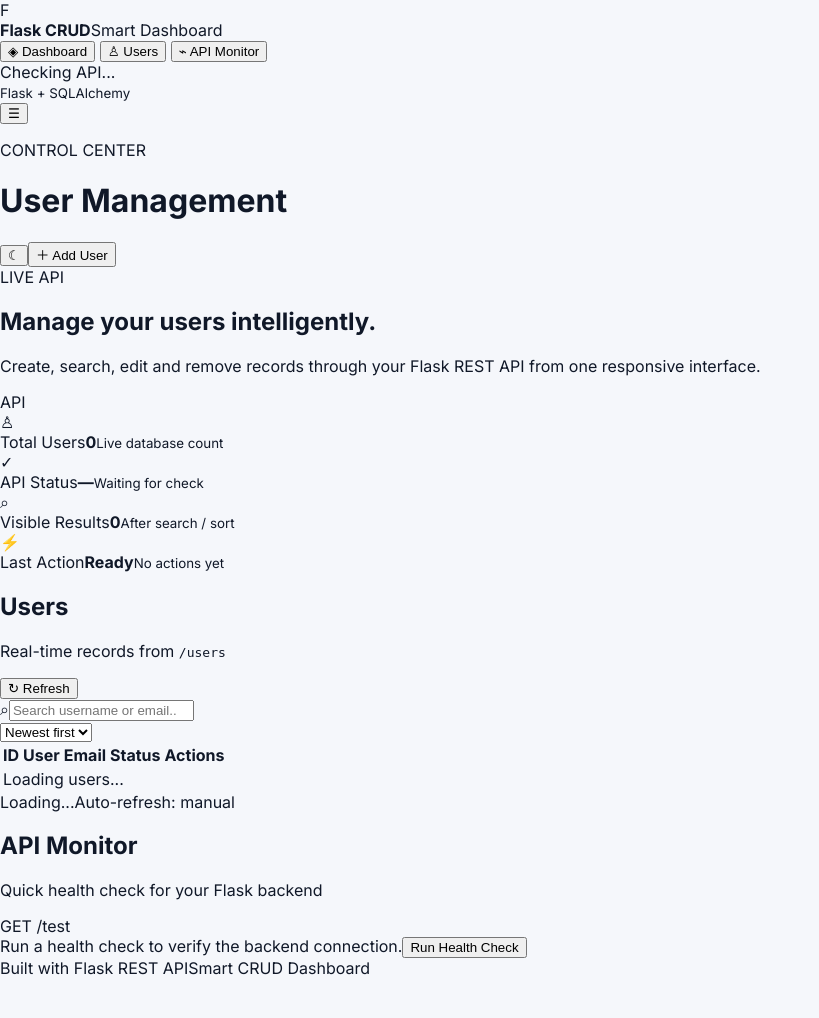
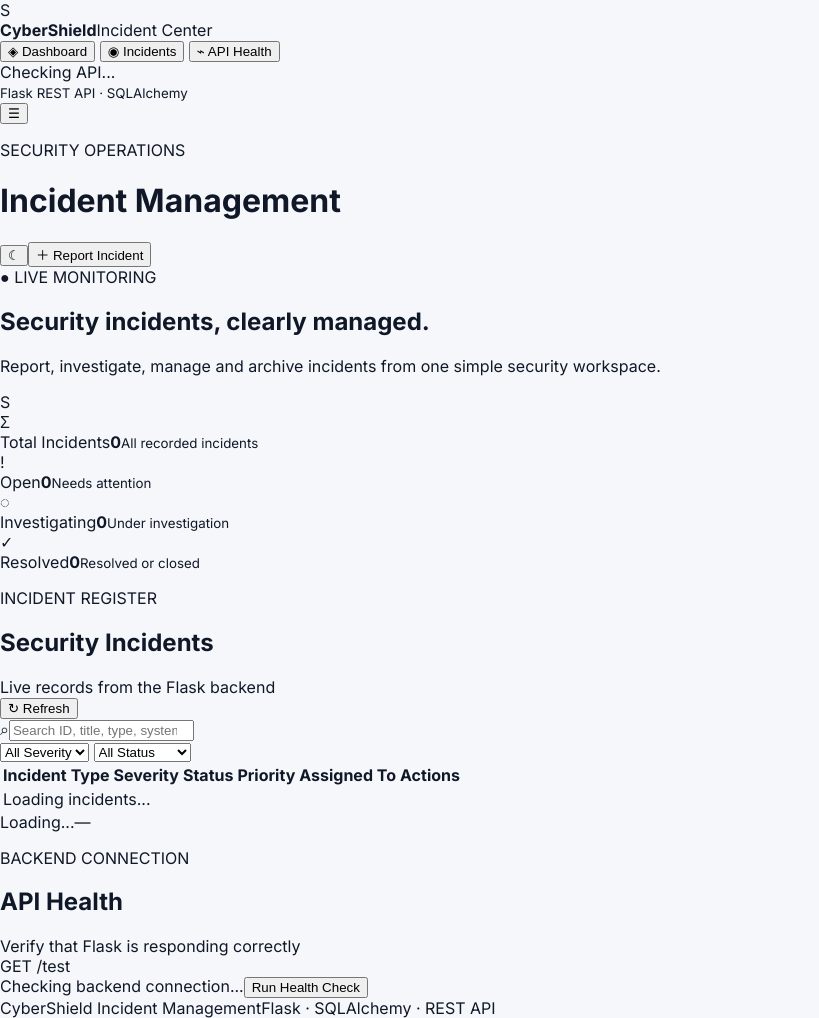
Before and after one commit to bunnykanneboina/flask-api-crud, a Flask app: page / in a window 1280 px wide. Shown: the whole page, without its empty margins (0-819 px from the left). Before the commit the page ends 975 px from the top, so only its background shows below. Run offline with Flask 3, Linux system fonts and the light colour scheme.

Commit message:
Build cybersecurity incident management frontend

```diff
--- a/flask-crud-rest-api-main/app/flask-crud-live/templates/index.html
+++ b/flask-crud-rest-api-main/app/flask-crud-live/templates/index.html
@@ -3,49 +3,82 @@
 <head>
     <meta charset="UTF-8">
     <meta name="viewport" content="width=device-width, initial-scale=1.0">
-    <meta name="description" content="Modern Flask CRUD API dashboard for managing users.">
-    <title>Flask CRUD | Smart User Dashboard</title>
+    <meta name="description" content="Cybersecurity Incident Management System">
+    <title>CyberShield | Incident Management</title>
     <link rel="preconnect" href="https://fonts.googleapis.com">
     <link rel="preconnect" href="https://fonts.gstatic.com" crossorigin>
     <link href="https://fonts.googleapis.com/css2?family=Inter:wght@400;500;600;700;800&display=swap" rel="stylesheet">
     <link rel="stylesheet" href="{{ url_for('static', filename='style.css') }}">
 </head>
 <body>
-    <div class="app-shell">
+    <div class="app">
         <aside class="sidebar" id="sidebar">
-            <div class="brand"><div class="brand-mark">F</div><div><strong>Flask CRUD</strong><span>Smart Dashboard</span></div></div>
-            <nav class="nav">
-                <button class="nav-item active" data-scroll="dashboard">◈ <span>Dashboard</span></button>
-                <button class="nav-item" data-scroll="users-section">♙ <span>Users</span></button>
-                <button class="nav-item" data-scroll="api-section">⌁ <span>API Monitor</span></button>
+            <div class="brand"><div class="brand-icon">S</div><div><strong>CyberShield</strong><span>Incident Center</span></div></div>
+            <nav>
+                <button class="nav-link active" data-target="dashboard">◈ <span>Dashboard</span></button>
+                <button class="nav-link" data-target="incidentSection">◉ <span>Incidents</span></button>
+                <button class="nav-link" data-target="apiSection">⌁ <span>API Health</span></button>
             </nav>
-            <div class="sidebar-footer"><div class="api-status"><span class="status-dot"></span><span id="connectionText">Checking API...</span></div><small>Flask + SQLAlchemy</small></div>
+            <div class="side-bottom"><div class="connection"><i id="connectionDot"></i><span id="connectionText">Checking API...</span></div><small>Flask REST API · SQLAlchemy</small></div>
         </aside>
-        <main class="main-content" id="dashboard">
+
+        <main class="main" id="dashboard">
             <header class="topbar">
-                <button class="icon-btn mobile-menu" id="menuBtn" aria-label="Open menu">☰</button>
-                <div><p class="eyebrow">CONTROL CENTER</p><h1>User Management</h1></div>
-                <div class="top-actions"><button class="icon-btn" id="themeBtn" title="Toggle theme">☾</button><button class="primary-btn" id="openAddBtn">＋ Add User</button></div>
+                <button class="menu-btn" id="menuBtn">☰</button>
+                <div><p class="eyebrow">SECURITY OPERATIONS</p><h1>Incident Management</h1></div>
+                <div class="top-actions"><button class="icon-btn" id="themeBtn" title="Toggle theme">☾</button><button class="primary" id="reportBtn">＋ Report Incident</button></div>
             </header>
-            <section class="hero-card"><div><span class="hero-badge">LIVE API</span><h2>Manage your users intelligently.</h2><p>Create, search, edit and remove records through your Flask REST API from one responsive interface.</p></div><div class="hero-orb"><span>API</span></div></section>
-            <section class="stats-grid">
-                <article class="stat-card"><span class="stat-icon">♙</span><div><span>Total Users</span><strong id="totalUsers">0</strong><small>Live database count</small></div></article>
-                <article class="stat-card"><span class="stat-icon">✓</span><div><span>API Status</span><strong id="apiStatus">—</strong><small id="apiLatency">Waiting for check</small></div></article>
-                <article class="stat-card"><span class="stat-icon">⌕</span><div><span>Visible Results</span><strong id="visibleUsers">0</strong><small>After search / sort</small></div></article>
-                <article class="stat-card"><span class="stat-icon">⚡</span><div><span>Last Action</span><strong id="lastAction">Ready</strong><small id="lastActionTime">No actions yet</small></div></article>
+
+            <section class="welcome">
+                <div><span class="live">● LIVE MONITORING</span><h2>Security incidents, clearly managed.</h2><p>Report, investigate, manage and archive incidents from one simple security workspace.</p></div>
+                <div class="shield">S</div>
             </section>
-            <section class="panel" id="users-section">
-                <div class="panel-header"><div><h2>Users</h2><p>Real-time records from <code>/users</code></p></div><button class="secondary-btn" id="refreshBtn">↻ Refresh</button></div>
-                <div class="toolbar"><div class="search-box"><span>⌕</span><input id="searchInput" type="search" placeholder="Search username or email..." autocomplete="off"></div><select id="sortSelect"><option value="id-desc">Newest first</option><option value="id-asc">Oldest first</option><option value="name-asc">Name A–Z</option><option value="name-desc">Name Z–A</option><option value="email-asc">Email A–Z</option></select></div>
-                <div class="table-wrap"><table><thead><tr><th>ID</th><th>User</th><th>Email</th><th>Status</th><th>Actions</th></tr></thead><tbody id="usersTable"><tr><td colspan="5" class="empty">Loading users...</td></tr></tbody></table></div>
-                <div class="panel-footer"><span id="tableSummary">Loading...</span><span>Auto-refresh: manual</span></div>
+
+            <section class="stats">
+                <article><div class="stat-symbol">Σ</div><div><span>Total Incidents</span><strong id="total">0</strong><small>All recorded incidents</small></div></article>
+                <article><div class="stat-symbol">!</div><div><span>Open</span><strong id="open">0</strong><small>Needs attention</small></div></article>
+                <article><div class="stat-symbol">◌</div><div><span>Investigating</span><strong id="investigating">0</strong><small>Under investigation</small></div></article>
+                <article><div class="stat-symbol">✓</div><div><span>Resolved</span><strong id="resolved">0</strong><small>Resolved or closed</small></div></article>
             </section>
-            <section class="panel api-panel" id="api-section"><div class="panel-header"><div><h2>API Monitor</h2><p>Quick health check for your Flask backend</p></div><span class="method-pill">GET /test</span></div><div class="api-result" id="apiResult"><span class="pulse"></span><span>Run a health check to verify the backend connection.</span><button class="secondary-btn" id="healthBtn">Run Health Check</button></div></section>
-            <footer><span>Built with Flask REST API</span><span>Smart CRUD Dashboard</span></footer>
+
+            <section class="panel" id="incidentSection">
+                <div class="panel-head"><div><p class="eyebrow">INCIDENT REGISTER</p><h2>Security Incidents</h2><span>Live records from the Flask backend</span></div><button class="secondary" id="refreshBtn">↻ Refresh</button></div>
+                <div class="filters">
+                    <div class="search"><span>⌕</span><input id="search" type="search" placeholder="Search ID, title, type, system or analyst..."></div>
+                    <select id="severity"><option value="All">All Severity</option><option>Critical</option><option>High</option><option>Medium</option><option>Low</option></select>
+                    <select id="status"><option value="All">All Status</option><option>Open</option><option>Investigating</option><option>Contained</option><option>Resolved</option><option>Closed</option></select>
+                </div>
+                <div class="table-wrap"><table><thead><tr><th>Incident</th><th>Type</th><th>Severity</th><th>Status</th><th>Priority</th><th>Assigned To</th><th>Actions</th></tr></thead><tbody id="incidentTable"><tr><td colspan="7" class="empty">Loading incidents...</td></tr></tbody></table></div>
+                <div class="table-foot"><span id="summary">Loading...</span><span id="lastUpdated">—</span></div>
+            </section>
+
+            <section class="panel api-panel" id="apiSection"><div class="panel-head"><div><p class="eyebrow">BACKEND CONNECTION</p><h2>API Health</h2><span>Verify that Flask is responding correctly</span></div><span class="method">GET /test</span></div><div class="health" id="health"><span class="health-dot"></span><span>Checking backend connection...</span><button class="secondary" id="healthBtn">Run Health Check</button></div></section>
+            <footer><span>CyberShield Incident Management</span><span>Flask · SQLAlchemy · REST API</span></footer>
         </main>
     </div>
-    <div class="modal-backdrop" id="modalBackdrop" hidden><div class="modal" role="dialog" aria-modal="true" aria-labelledby="modalTitle"><div class="modal-header"><div><p class="eyebrow" id="modalEyebrow">CREATE RECORD</p><h2 id="modalTitle">Add User</h2></div><button class="close-btn" id="closeModal">×</button></div><form id="userForm"><input type="hidden" id="userId"><label>Username<input id="username" name="username" required maxlength="80" placeholder="e.g. bhavani"></label><label>Email<input id="email" name="email" type="email" required maxlength="120" placeholder="e.g. bhavani@example.com"></label><div class="form-actions"><button type="button" class="secondary-btn" id="cancelBtn">Cancel</button><button type="submit" class="primary-btn" id="saveBtn">Create User</button></div></form></div></div>
-    <div class="toast-container" id="toastContainer" aria-live="polite"></div>
+
+    <div class="overlay" id="overlay" hidden><div class="modal"><div class="modal-head"><div><p class="eyebrow" id="modalEyebrow">REPORT INCIDENT</p><h2 id="modalTitle">Report Security Incident</h2></div><button class="close" id="closeBtn">×</button></div>
+        <form id="incidentForm">
+            <input type="hidden" id="editId">
+            <div class="form-grid">
+                <label>Incident Title<input id="title" maxlength="150" required placeholder="e.g. Suspicious phishing email"></label>
+                <label>Incident Type<select id="incidentType" required><option value="">Select type</option><option>Phishing</option><option>Malware</option><option>Ransomware</option><option>Brute Force</option><option>Data Breach</option><option>Unauthorized Access</option><option>DDoS</option><option>Insider Threat</option><option>Vulnerability</option><option>Suspicious Activity</option><option>Other</option></select></label>
+                <label>Severity<select id="incidentSeverity" required><option value="">Select severity</option><option>Critical</option><option>High</option><option>Medium</option><option>Low</option></select></label>
+                <label>Status<select id="incidentStatus" required><option>Open</option><option>Investigating</option><option>Contained</option><option>Resolved</option><option>Closed</option></select></label>
+                <label>Priority<select id="priority" required><option>Critical</option><option>High</option><option selected>Medium</option><option>Low</option></select></label>
+                <label>Detection Date<input id="detectionDate" type="datetime-local" required></label>
+                <label>Affected System<input id="affectedSystem" maxlength="120" required placeholder="e.g. Mail Server"></label>
+                <label>Reported By<input id="reportedBy" maxlength="100" required placeholder="e.g. Security Analyst"></label>
+                <label>Assigned To<input id="assignedTo" maxlength="100" required placeholder="e.g. SOC Analyst"></label>
+                <label class="full">Resolution Date<input id="resolutionDate" type="datetime-local"></label>
+                <label class="full">Description<textarea id="description" rows="4" maxlength="2000" required placeholder="Describe what was detected and the relevant impact..."></textarea></label>
+            </div>
+            <div class="form-actions"><button type="button" class="secondary" id="cancelBtn">Cancel</button><button type="submit" class="primary" id="submitBtn">Report Incident</button></div>
+        </form>
+    </div></div>
+
+    <div class="overlay" id="viewOverlay" hidden><div class="modal detail-modal"><div class="modal-head"><div><p class="eyebrow">INCIDENT DETAILS</p><h2 id="detailTitle">Incident</h2></div><button class="close" id="closeView">×</button></div><div class="detail-grid" id="detailGrid"></div><div class="detail-description" id="detailDescription"></div></div></div>
+    <div class="toast-wrap" id="toastWrap" aria-live="polite"></div>
     <script src="{{ url_for('static', filename='script.js') }}"></script>
 </body>
 </html>
```
